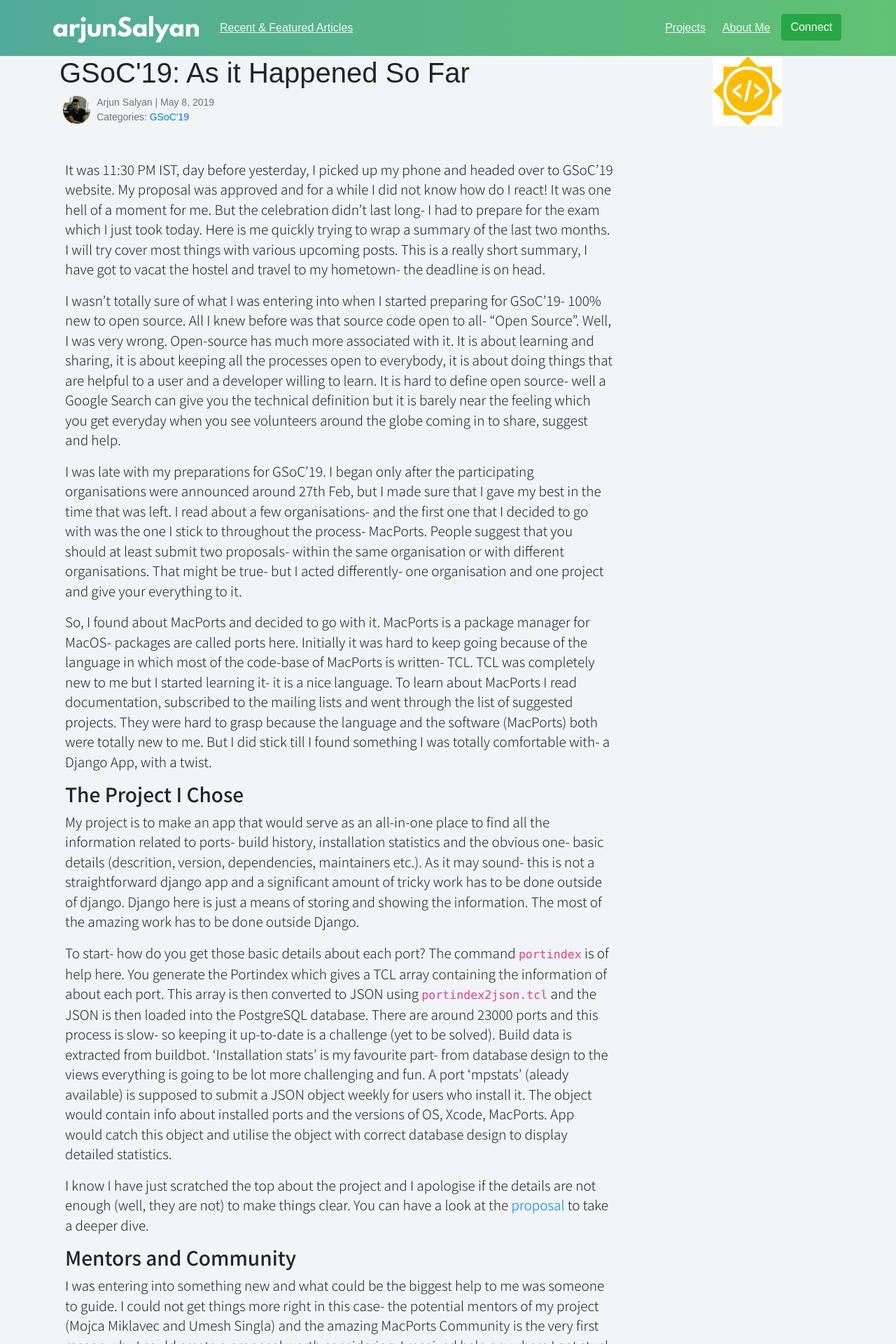
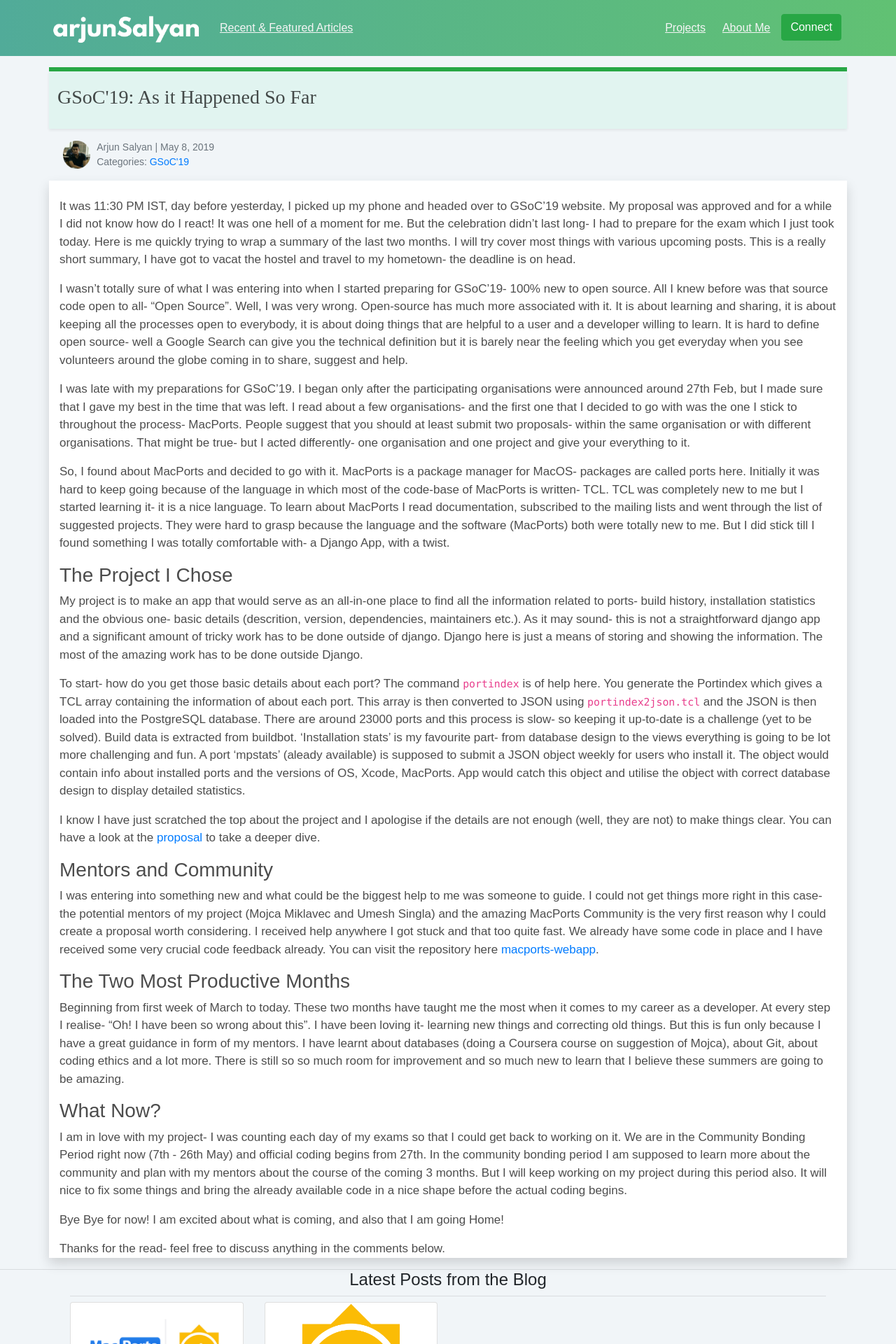
Before and after one commit to arjunsalyan/arjunsalyan.github.io, a Jekyll site: the page built from _posts/2019-05-08-gsoc19-as-it-happened-so-far.md, in a window 1280 px wide. Shown: the top 1920 px of the page at 70% size. Built offline with Jekyll 4.4.1, drawn with Linux system fonts in a browser that asks for light colours; nearby versions of some CDN libraries; some web fonts are replaced; comment, search, counter and statistics services are not loaded.

Commit message:
Finish initial design

```diff
--- a/_includes/latest_posts.html
+++ b/_includes/latest_posts.html
@@ -1,18 +1,18 @@
 <div class="container text-center">
         <h4>Latest Posts from the Blog</h4><hr>
         <div class="row">
-            {% for post in site.posts limit:2 offset: 0 %}
-            <div class="col-lg-4 col-md-4 pt-2">
-                    <div class="card latest-post h-100">
+            {% for post in site.posts limit:3 offset: 0 %}
+            <div class="col-lg-3 col-md-3 pt-2">
+                    <div class="card h-100">
                             <img style="max-width: 200px" src="{{ site.baseurl }}/images/posts/{{ post.image }}" class="card-img-top mr-auto ml-auto" alt="...">
                             <div class="card-body">
-                                <p class="text-muted">
+                                <p class="text-muted meta-post">
                                     {% for category in post.categories %}
                                         <a href="/category/{{ category}}"><i>{{ category }}</i></a>
                                             {% unless forloop.last %}&nbsp;{% endunless %}
                                     {% endfor %} | {{ post.date | date: "%B %e, %Y" }}
                                 </p>
-                                <h4 class="card-title latest-posts-link"><a href="{{ site.baseurl }}{{ post.url }}">{{post.title}}</a></h4>
+                                <h4 class="card-title"><a class="title-post" href="{{ site.baseurl }}{{ post.url }}">{{post.title}}</a></h4>
                                 <a href="{{ site.baseurl }}{{ post.url }}" class="btn btn-light">Read More</a>
                             </div>
                         </div>
--- a/_layouts/post.html
+++ b/_layouts/post.html
@@ -6,11 +6,13 @@
   </head>
   <body>
 	{% include nav.html %}
-
-	<div class="content container" style="max-width: 900px;">
-		<div class="row post-title">
-			<div class="col-md-9">
-				<h1>{{page.title}}</h1>
+	<div class="container bg-success sep-bar mt-3"></div>
+	<div class="container bg-site shadow-sm" style="padding-left: 8px;padding-right: 8px;padding-top: 16px;padding-bottom: 16px;">
+		  <h1 class="heading-site">{{page.title}}</h1>
+	</div>
+</div>
+</div>
+<div class="container pt-3">
 	<div class="post-meta">
 		<p class="post-meta-avatar">
 		  <span></span>
@@ -27,18 +29,39 @@
 		</span>
 		</p>
 	  </div>
-				<p style="display: inline-block;">
+</div>
+<div class="container pt-4 bg-white shadow text-post">
+			{{content}}
+		<!--
+		<div class="col-md-4">
+				<h1 class="heading-site my-2">Featured Posts</h1>
+				<hr>
+				{% for post in site.posts %}
+			  <div class="post-list-item">
+					  <h6><a class="title-post" href="{{ site.baseurl }}{{ post.url }}">{{ post.title }}</a></h6>
+					  <p class="text-muted meta-post">
+						  {% for category in post.categories %}
+							  <a href="/category/{{ category}}"><i>{{ category }}</i></a>
+								  {% unless forloop.last %}&nbsp;{% endunless %}
+						  {% endfor %} | {{ post.date | date: "%B %e, %Y" }}
 					  </p>
+						<p class="text-post">{{ post.excerpt }}</p>
+					<a class="btn btn-light btn-sm ml-auto" href="{{ site.baseurl }}{{ post.url }}">Read More</a>
 					</div>
-			<div class="col-md-3 text-center">
-				<img class="post-page-image" src="{{ site.baseurl }}/images/posts/{{ page.image }}" class="img-fluid">
+			  <hr>
+			{% endfor %}
+				<hr>
 		</div>
+	-->
 	</div>
-				<div class="p-2 post-content" style="max-width: 800px;">
-						{{content}}
-						<br>
 	<hr>
+</div>
+			<div class="container">
 			<div id="disqus_thread"></div>
+			{% include latest_posts.html %}
+			<br><br>
+			{% include footer.html %}
+			</div>
 <script>
 
 /**
@@ -57,13 +80,5 @@ s.setAttribute('data-timestamp', +new Date());
 })();
 </script>
 <noscript>Please enable JavaScript to view the <a href="https://disqus.com/?ref_noscript">comments powered by Disqus.</a></noscript>
-
-				</div>
-
-				<br><br>
-				{% include latest_posts.html %}
-				<br><br>
-				{% include footer.html %}
-			</div>
   </body>
 </html>
--- a/css/main.css
+++ b/css/main.css
@@ -8,6 +8,10 @@ body{
 
 .container{
 	max-width: 1140px !important;
+}
+
+.container-fluid{
+	max-width: 980px;
 }
 
 .navbar {
@@ -66,7 +70,7 @@ body{
 }
 
 .heading-site {
-	font-size: 32px;
+	font-size: 28px;
 	color: rgba(0, 0, 0, 0.7);
 	padding: 4px;
 	font-family: 'Montserrat', 'sans-serif' !important;
@@ -81,11 +85,10 @@ hr {
 	font-size: 25px !important;
 	font-weight: 700;
 	font-family: 'Montserrat', 'serif' !important;
+	line-height: normal !important;
+	margin-top: 2px !important;
 }
 
-.title-post:hover {
-	color: #035e49;
-}
 
 .meta-post {
 	font-size: 12px;
@@ -98,48 +101,13 @@ hr {
 }
 
 .text-post {
-	color: rgba(0, 0, 0, 0.8);
+	color: rgba(0, 0, 0, 0.7);
 }
+
 
 .post-list-item{
 	margin-top: 12px;
 	margin-bottom: 12px;
-}
-
-.post h1 {
-  font-family: 'Noto Sans JP', 'sans-serif' !important;
-	font-size: 35px !important;
-	font-weight: 500 !important;
-}
-
-.post-content, .excerpt {
-	color: rgba(0, 0, 0, 0.86) !important;
-	letter-spacing: normal;
-  font-size: 19px !important;
-  font-weight: 300;
-	font-family: 'Noto Sans JP', 'sans-serif' !important;
-}
-
-
-.post-page-image {
-	max-width: 100px;
-}
-
-@media only screen and (max-width: 700px){
-	.post-title {
-		margin-top: 16px;
-	}
-
-	.post-title h1 {
-		font-size: 28px;
-	}
-}
-
-.post-content {
-	color: rgba(0, 0, 0, 0.86) !important;
-	letter-spacing: normal;
-	font-size: 19px !important;
-	font-family: 'Noto Sans JP', 'sans-serif' !important;
 }
 
 .post-meta > p {
--- a/index.html
+++ b/index.html
@@ -9,7 +9,7 @@ home: True
       <hr>
       {% for post in site.posts %}
     <div class="post-list-item">
-            <h1><a class="title-post" href="{{ site.baseurl }}{{ post.url }}">{{ post.title }}</a></h1>
+            <h6><a class="title-post" href="{{ site.baseurl }}{{ post.url }}">{{ post.title }}</a></h6>
             <p class="text-muted meta-post">
                 {% for category in post.categories %}
                     <a href="/category/{{ category}}"><i>{{ category }}</i></a>
@@ -27,7 +27,7 @@ home: True
       <hr>
       {% for post in site.posts %}
     <div class="post-list-item">
-            <h1><a class="title-post" href="{{ site.baseurl }}{{ post.url }}">{{ post.title }}</a></h1>
+            <h6><a class="title-post" href="{{ site.baseurl }}{{ post.url }}">{{ post.title }}</a></h6>
             <p class="text-muted meta-post">
                 {% for category in post.categories %}
                     <a href="/category/{{ category}}"><i>{{ category }}</i></a>
```
Also changed, not shown: 404.md (+4 -0 lines), _layouts/page.html (+32 -6 lines), images/arjun_white_bg.png (deleted), images/dark-wall.png (deleted), images/lost.jpg (added), 1 other file. Lines whose indentation alone changed are shown as unchanged.
